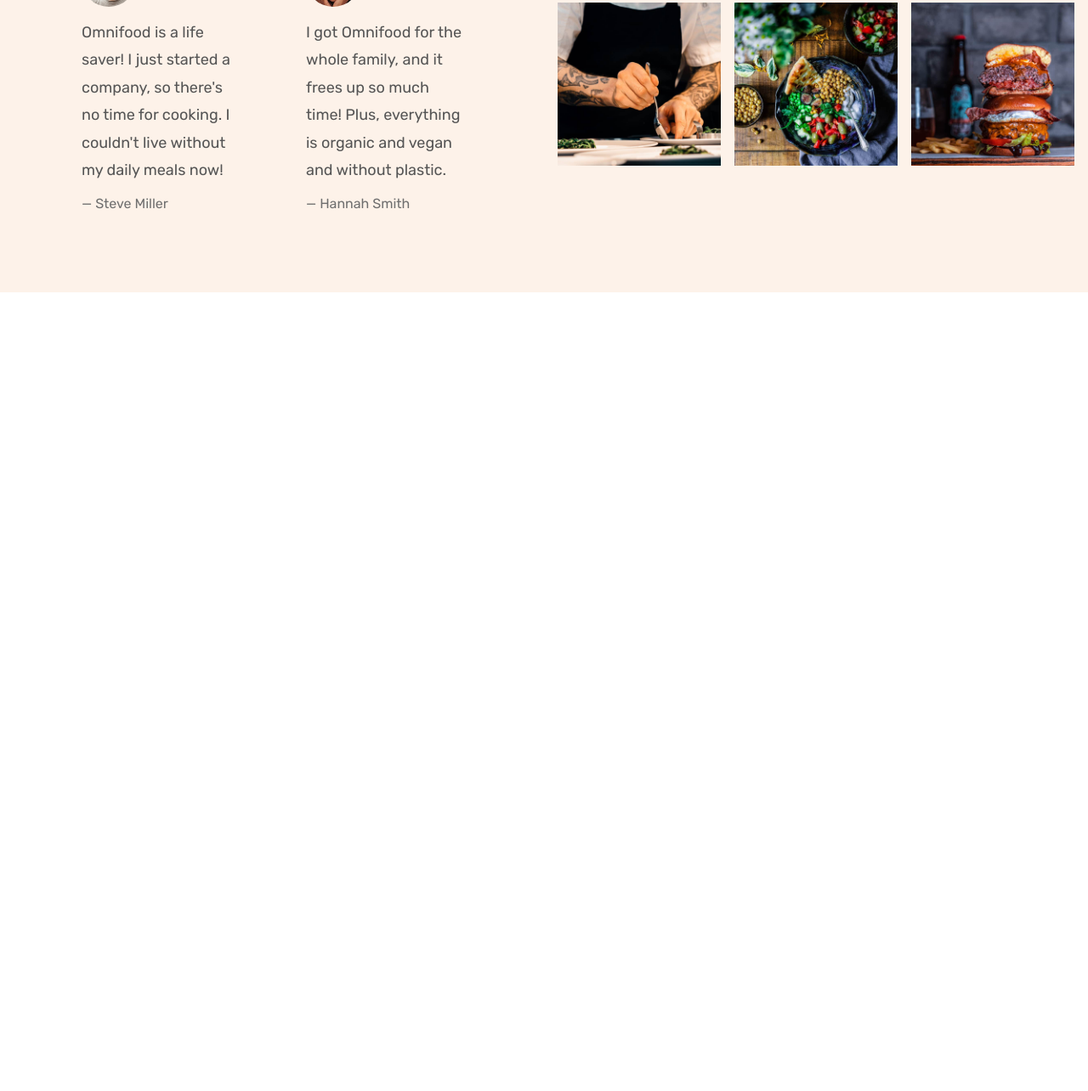
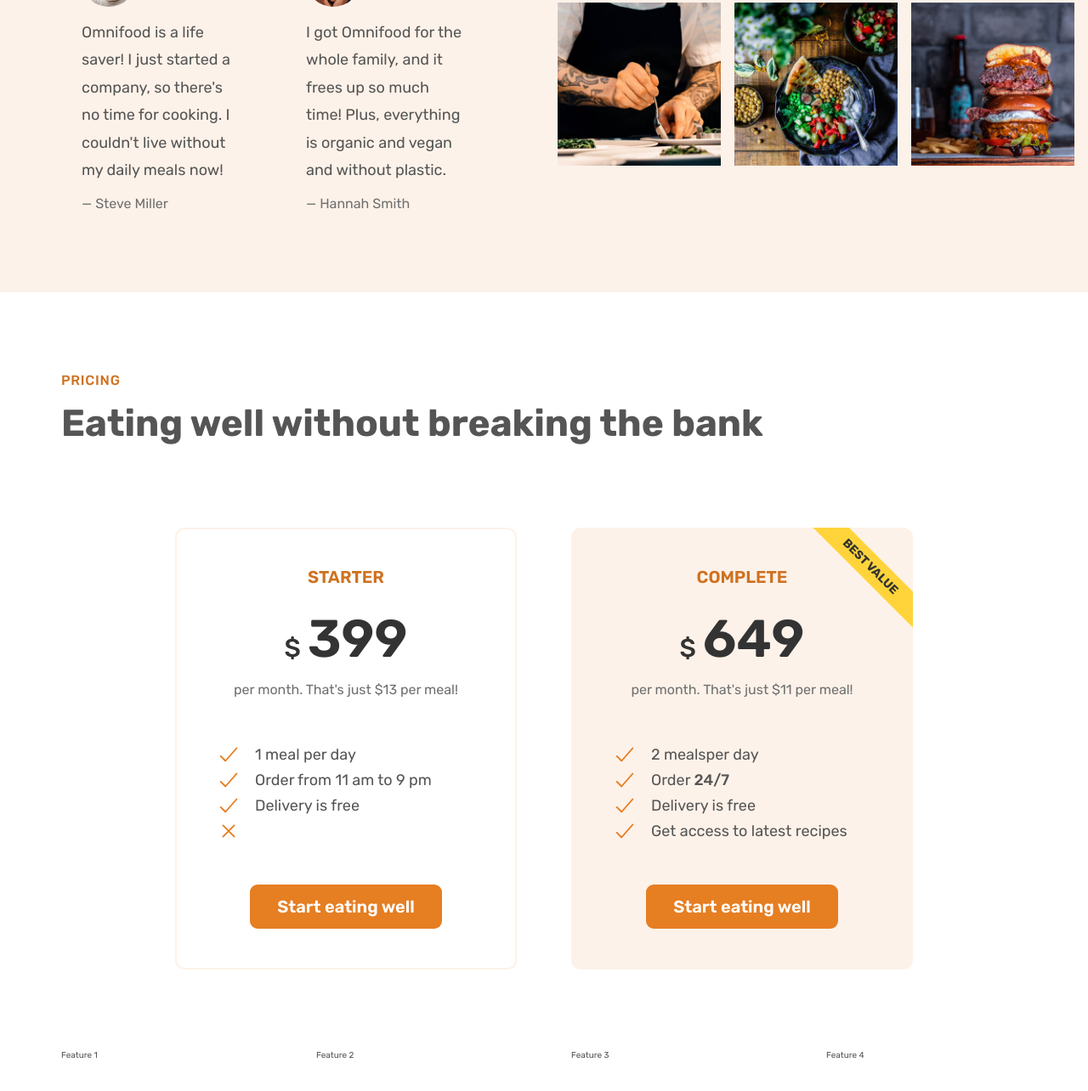
Before and after one commit to ErkinIT/OMNIFOOD, a plain HTML site: page index.html in a window 1280 px wide. Shown: the part 4363-5647 px from the top of the page at 85% size. Before the commit the page ends 4707 px from the top, so only its background shows below. Drawn offline with nearby package versions, Linux system fonts and the light colour scheme.

Commit message:
FINISH PRICING SECTION

```diff
--- a/css/general.css
+++ b/css/general.css
@@ -83,6 +83,16 @@
   display: grid;
   column-gap: 6.4rem;
   row-gap: 9.6rem;
+
+  /* margin-bottom: 9.6rem; */
+}
+/*
+.grid:last-child {
+  margin-bottom: 0;
+} */
+
+.grid:not(:last-child) {
+  margin-bottom: 9.6rem;
 }
 
 .grid--2-cols {
@@ -196,6 +206,26 @@
   border-bottom: 1px solid transparent;
 }
 
+.list {
+  list-style: non;
+  display: flex;
+  flex-direction: column;
+  gap: 1.6rem;
+}
+
+.list-item {
+  font-size: 1.8rem;
+  display: flex;
+  align-items: center;
+  gap: 1.6rem;
+}
+
+.list-icon {
+  width: 3rem;
+  height: 3rem;
+  color: #e67e22;
+}
+
 /* HELPER/SETTINGS CLASSES */
 
 .margin-right-sm {
--- a/css/style.css
+++ b/css/style.css
@@ -296,26 +296,6 @@
   font-size: 1.8rem;
 }
 
-.list {
-  list-style: non;
-  display: flex;
-  flex-direction: column;
-  gap: 1.6rem;
-}
-
-.list-item {
-  font-size: 1.8rem;
-  display: flex;
-  align-items: center;
-  gap: 1.6rem;
-}
-
-.list-icon {
-  width: 3rem;
-  height: 3rem;
-  color: #e67e22;
-}
-
 /*****************************/
 /* TESTIMONIALS SECTION */
 /*****************************/
@@ -375,3 +355,83 @@
 .gallery-item img:hover {
   transform: scale(1.1);
 }
+
+/*****************************/
+/* PRICING SECTION */
+/*****************************/
+
+.section-pricing {
+  padding: 9.6rem 0;
+}
+
+.pricing-plan {
+  /* background-color: #fdf2e9; */
+  border-radius: 11px;
+
+  width: 75%;
+}
+
+.pricing-plan--starter {
+  justify-self: end;
+  border: 2px solid #fdf2e9;
+  padding: 4.6rem;
+}
+
+.pricing-plan--complete {
+  background-color: #fdf2e9;
+  padding: 4.8rem;
+  position: relative;
+  overflow: hidden;
+}
+
+.pricing-plan--complete::after {
+  content: "Best value";
+  position: absolute;
+  top: 6%;
+  right: -18%;
+  text-transform: uppercase;
+  font-size: 1.4rem;
+  font-weight: 700;
+  color: #333;
+  background-color: #ffd43b;
+  padding: 0.8rem 8rem;
+  transform: rotate(45deg);
+}
+
+.plan-header {
+  text-align: center;
+  margin-bottom: 4.8rem;
+}
+
+.pricing-name {
+  color: #cf711f;
+  font-weight: 600;
+  font-size: 2rem;
+  text-transform: uppercase;
+  letter-spacing: 0.75;
+  margin-bottom: 3.2rem;
+}
+
+.plan-price {
+  font-size: 6.2rem;
+  font-weight: 600;
+  color: #333;
+  margin-bottom: 1.6rem;
+}
+
+.plan-price span {
+  font-size: 3rem;
+  font-weight: 500;
+  margin-right: 0.8rem;
+}
+
+.plan-text {
+  font-size: 1.6rem;
+  line-height: 1.6;
+  color: #6f6f6f;
+}
+
+.plan-sign-up {
+  text-align: center;
+  margin-top: 4.8rem;
+}
--- a/index.html
+++ b/index.html
@@ -240,7 +240,8 @@
             <h3 class="heading-tertiary">Works with any diet:</h3>
             <ul class="List">
               <li class="list-item">
-                <ion-icon class="list-icon" name="checkmark-outline"></ion-icon>
+                <ion-icon class="list-icon" name="checkmark-outline">
+                </ion-icon>
                 <span>Vegetearian</span>
               </li>
 
@@ -433,6 +434,90 @@
           </figure>
         </div>
       </section>
+
+      <section class="section-pricing">
+        <div class="container">
+          <span class="subheading">Pricing</span>
+          <h2 class="heading-secondary">
+            Eating well without breaking the bank
+          </h2>
+        </div>
+
+        <div class="container grid grid--2-cols">
+          <div class="pricing-plan pricing-plan--starter">
+            <header class="plan-header">
+              <p class="pricing-name">Starter</p>
+              <p class="plan-price"><span>$</span>399</p>
+              <p class="plan-text">per month. That's just $13 per meal!</p>
+            </header>
+            <ul class="List">
+              <li class="list-item">
+                <ion-icon class="list-icon" name="checkmark-outline">
+                </ion-icon>
+                <span>1 meal per day</span>
+              </li>
+              <li class="list-item">
+                <ion-icon class="list-icon" name="checkmark-outline">
+                </ion-icon>
+                <span> Order from 11 am to 9 pm </span>
+              </li>
+              <li class="list-item">
+                <ion-icon class="list-icon" name="checkmark-outline">
+                </ion-icon>
+                <span>Delivery is free</span>
+              </li>
+              <li class="list-item">
+                <ion-icon class="list-icon" name="close-outline"></ion-icon>
+                </ion-icon>
+
+              </li>
+            </ul>
+            <div class="plan-sign-up">
+              <a href="#" class="btn btn--full">Start eating well</a>
+            </div>
+          </div>
+          <div class="pricing-plan pricing-plan--complete">
+            <header class="plan-header">
+              <p class="pricing-name">Complete</p>
+              <p class="plan-price"><span>$</span>649</p>
+              <p class="plan-text">per month. That's just $11 per meal!</p>
+            </header>
+            <ul class="List">
+              <li class="list-item">
+                <ion-icon class="list-icon" name="checkmark-outline">
+                </ion-icon>
+                <span><atrong>2 meals</atrong>per day</span>
+              </li>
+              <li class="list-item">
+                <ion-icon class="list-icon" name="checkmark-outline">
+                </ion-icon>
+                <span> Order <strong>24/7</strong></span>
+              </li>
+              <li class="list-item">
+                <ion-icon class="list-icon" name="checkmark-outline">
+                </ion-icon>
+                <span>Delivery is free</span>
+              </li>
+              <li class="list-item">
+                <ion-icon class="list-icon" name="checkmark-outline">
+                </ion-icon>
+                <span>Get access to latest recipes</span>
+              </li>
+            </ul>
+            <div class="plan-sign-up">
+              <a href="#" class="btn btn--full">Start eating well</a>
+            </div>
+          </div>
+        </div>
+
+        <div class="container grid grid--4-cols">
+          <div class="feature">Feature 1</div>
+          <div class="feature">Feature 2</div>
+          <div class="feature">Feature 3</div>
+          <div class="feature">Feature 4</div>
+        </div>
+
+      </section>
     </main>
   </body>
 </html>
```
